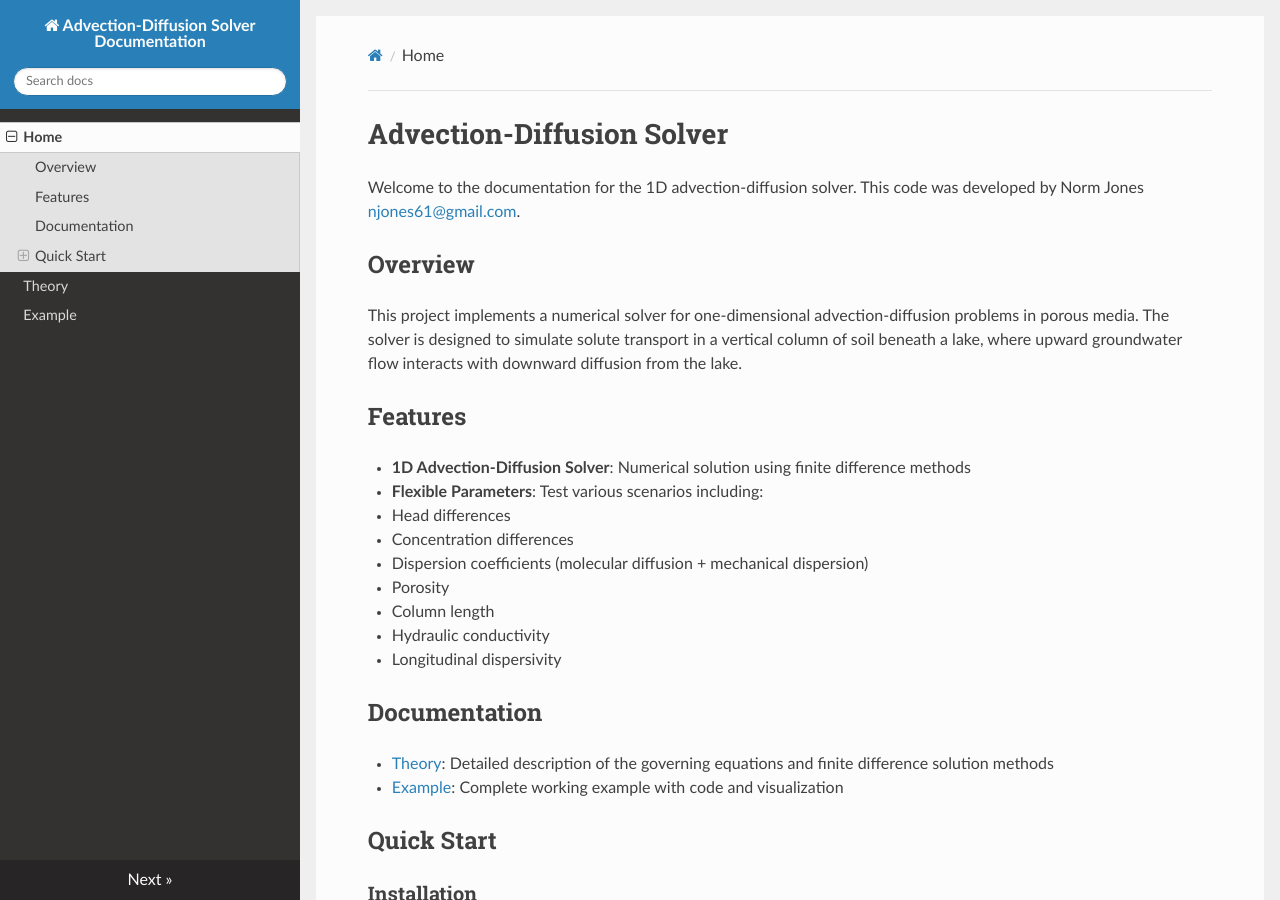
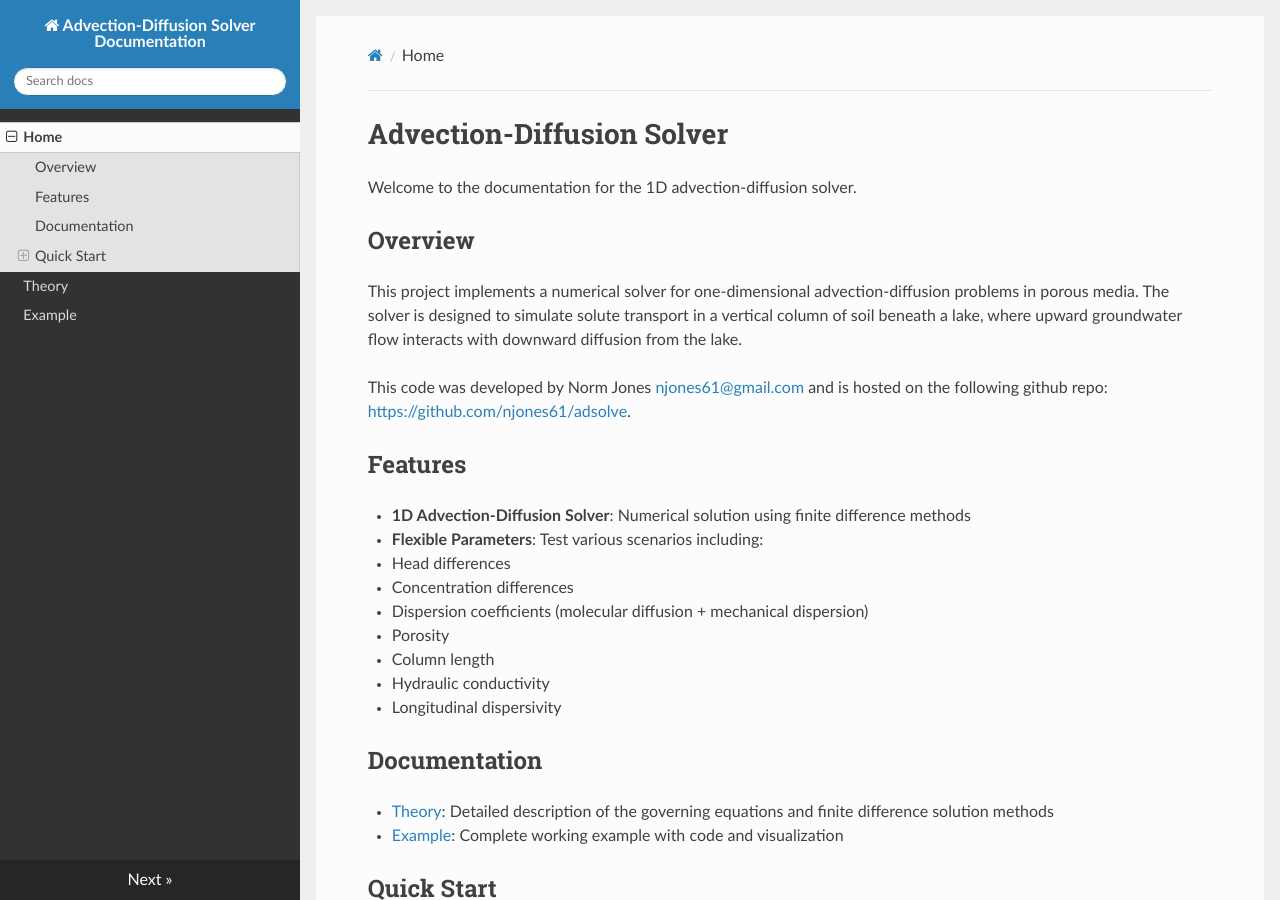
Before and after one commit to njones61/adsolve, an MkDocs documentation site: the page built from docs/index.md, in a window 1280 px wide and 900 px high. Built offline with MkDocs 1.6.1, drawn with Linux system fonts in a browser that asks for light colours; nearby versions of some CDN libraries.

Commit message:
edit index.md intro

```diff
--- a/docs/index.md
+++ b/docs/index.md
@@ -1,10 +1,12 @@
 # Advection-Diffusion Solver
 
-Welcome to the documentation for the 1D advection-diffusion solver. This code was developed by Norm Jones [njones61@gmail.com](mailto:njones61@gmail.com).
+Welcome to the documentation for the 1D advection-diffusion solver.
 
 ## Overview
 
 This project implements a numerical solver for one-dimensional advection-diffusion problems in porous media. The solver is designed to simulate solute transport in a vertical column of soil beneath a lake, where upward groundwater flow interacts with downward diffusion from the lake.
+
+This code was developed by Norm Jones [njones61@gmail.com](mailto:njones61@gmail.com) and is hosted on the following github repo: [https://github.com/njones61/adsolve](https://github.com/njones61/adsolve).
 
 ## Features
 
```
